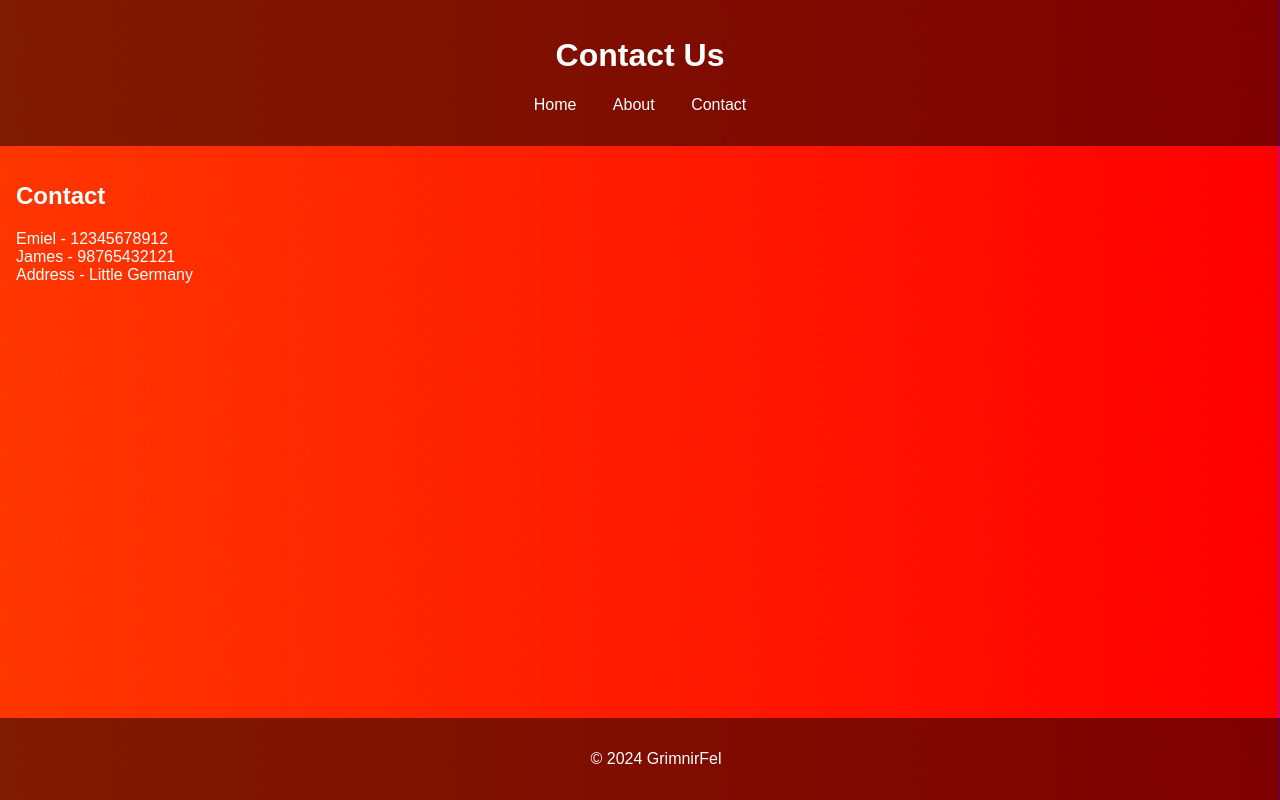
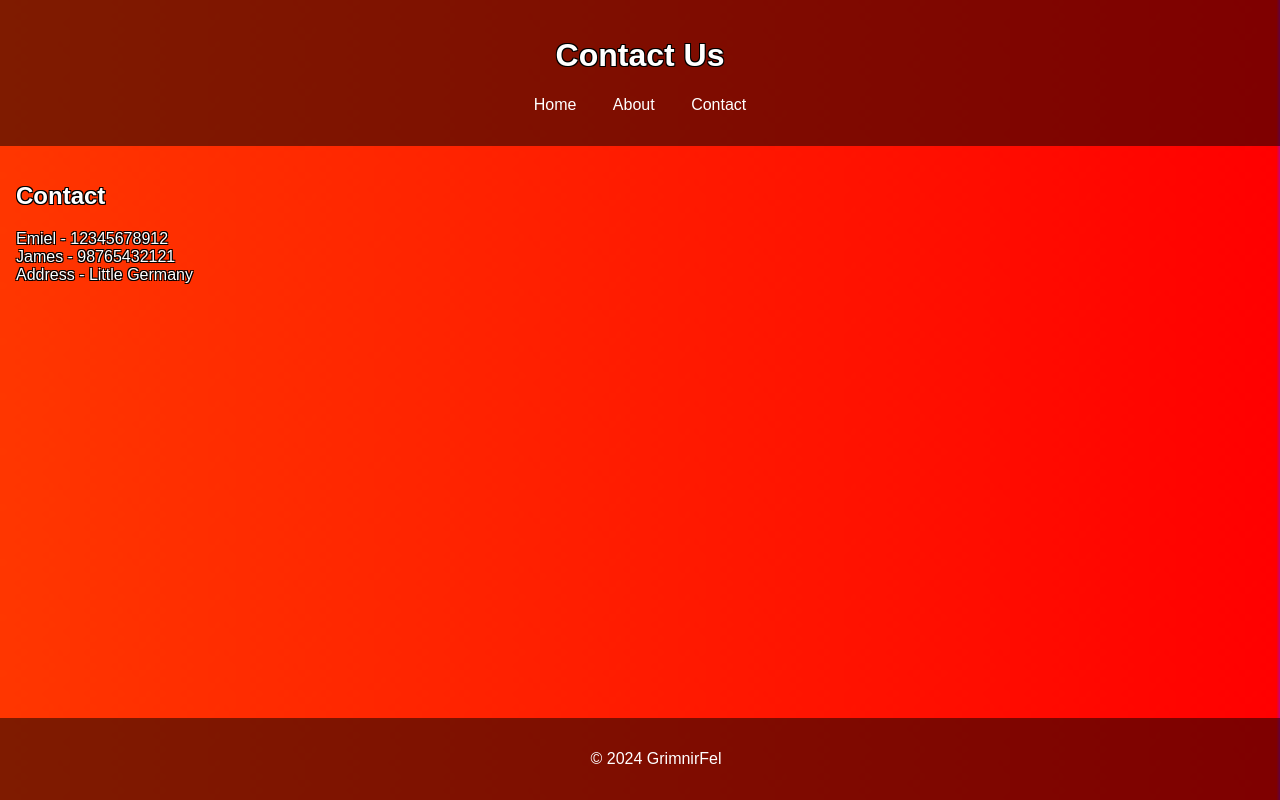
Before and after one commit to GrimnirFel/Thursgay, a plain HTML site: page contact.html in a window 1280 px wide. Shown: the top 800 px of the page. Drawn offline with Linux system fonts and the light colour scheme.

Commit message:
Update contact.html

```diff
--- a/contact.html
+++ b/contact.html
@@ -8,7 +8,7 @@
 </head>
 <body>
     <header>
-        <h1>Contact Us</h1>
+        <h1 class="text-outline">Contact Us</h1>
         <nav>
             <ul>
                 <li><a href="index.html">Home</a></li>
@@ -19,8 +19,8 @@
     </header>
     <main>
         <section id="contact">
-            <h2>Contact</h2>
-            <p>Emiel - 12345678912 <br>
+            <h2 class="text-outline">Contact</h2>
+            <p class="text-outline">Emiel - 12345678912 <br>
                 James - 98765432121<br>
                 Address - Little Germany
             </p>
```
